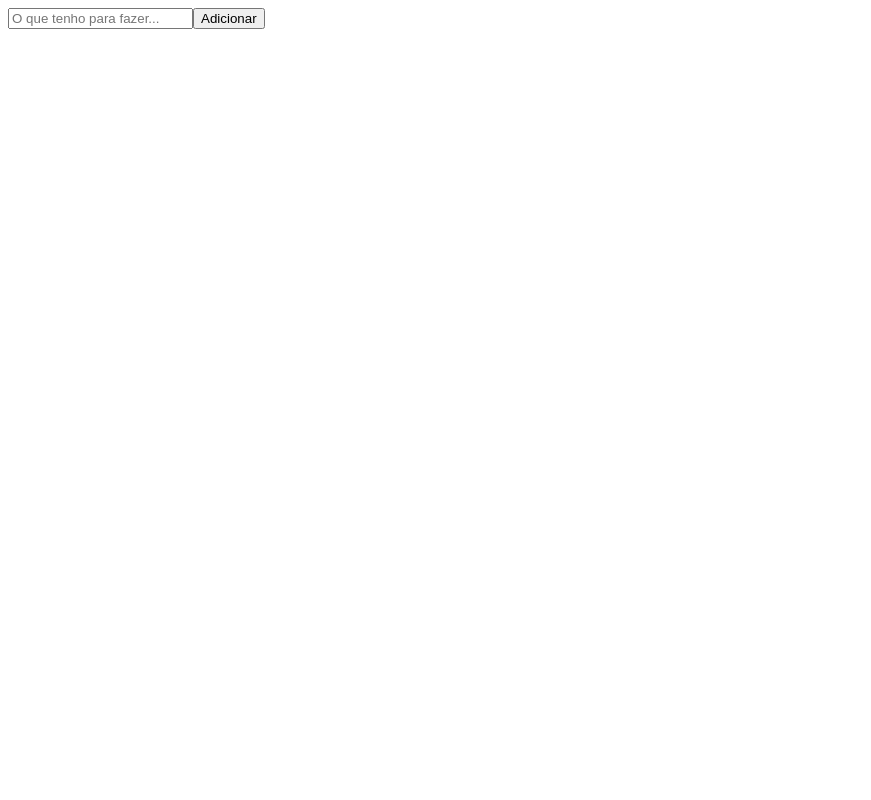
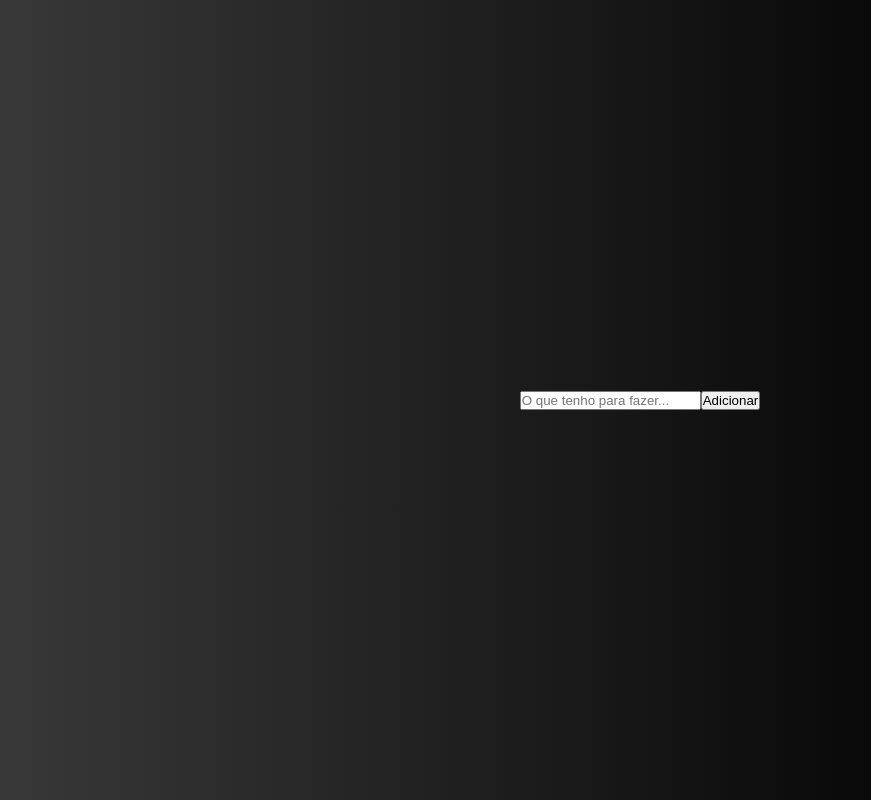
Before and after one commit to thiago-weslley/Todo-List, a React (Vite) app: page / in a window 1280 px wide. Shown: the whole page, without its empty margins (0-871 px from the left). Built offline with nearby package versions, Linux system fonts and the light colour scheme.

Commit message:
feat: Implementa estilo Global para aplicação

```diff
--- a/package.json
+++ b/package.json
@@ -12,6 +12,7 @@
   "dependencies": {
     "react": "^18.2.0",
     "react-dom": "^18.2.0",
+    "styled-components": "^6.0.3",
     "uuid": "^9.0.0"
   },
   "devDependencies": {
--- a/src/App.jsx
+++ b/src/App.jsx
@@ -10,10 +10,11 @@ const App = () => {
       return;
     }
 
-    setList([...list, { id: uuidv4(), task: taskValue.current.value}]);
+    setList([...list, { id: uuidv4(), task: taskValue.current.value }]);
   };
 
   return (
+    <div>
       <div>
         <input ref={taskValue} placeholder="O que tenho para fazer..." />
         <button onClick={addTask}>Adicionar</button>
@@ -24,6 +25,7 @@ const App = () => {
           ))}
         </ul>
       </div>
+    </div>
   );
 };
 
--- a/src/main.jsx
+++ b/src/main.jsx
@@ -1,9 +1,11 @@
 import React from "react";
 import ReactDOM from "react-dom/client";
 import App from "./App.jsx";
+import { GlobalStyles } from "./styles/globalStyles";
 
 ReactDOM.createRoot(document.getElementById("root")).render(
   <React.StrictMode>
+    <GlobalStyles />
     <App />
   </React.StrictMode>
 );
--- /dev/null
+++ b/src/styles/globalStyles.js
@@ -0,0 +1,39 @@
+import { createGlobalStyle } from "styled-components";
+
+export const GlobalStyles = createGlobalStyle`
+
+    :root {
+        font-size: 62.5%;
+    }
+
+    * {
+        margin: 0;
+        padding: 0;
+        box-sizing: border-box;
+        list-style: none;
+        outline: none;
+        -webkit-tap-highlight-color: transparent;
+        -webkit-tap-highlight-color: rgba(0, 0, 0, 0);
+        font-family: 'Poppins', sans-serif;
+    }
+
+    body {
+        height: 100vh;
+        font-size: 1.6rem;
+        display: flex;
+        justify-content: center;
+        align-items: center;
+    }
+
+    body::after {
+        content: '';
+        width: 100%;
+        height: 100vh;
+        position: fixed;
+        top: 0;
+        left: 0;
+        background: linear-gradient(90deg, #383838 0%, #000000 81.25%);
+        z-index: -1;
+    }
+
+`;
```
Also changed, not shown: 1 other file (tests, documents, lock files or other folders). Lines whose indentation alone changed are shown as unchanged.
